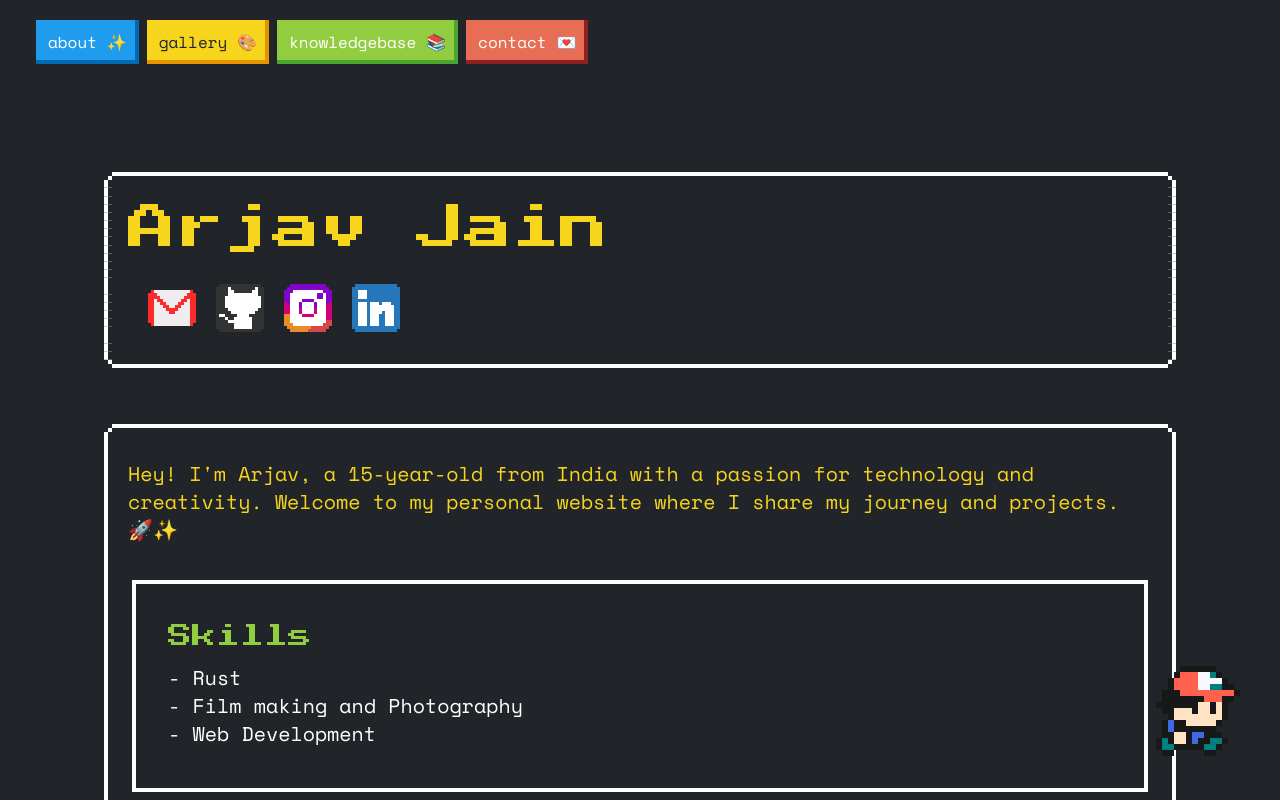
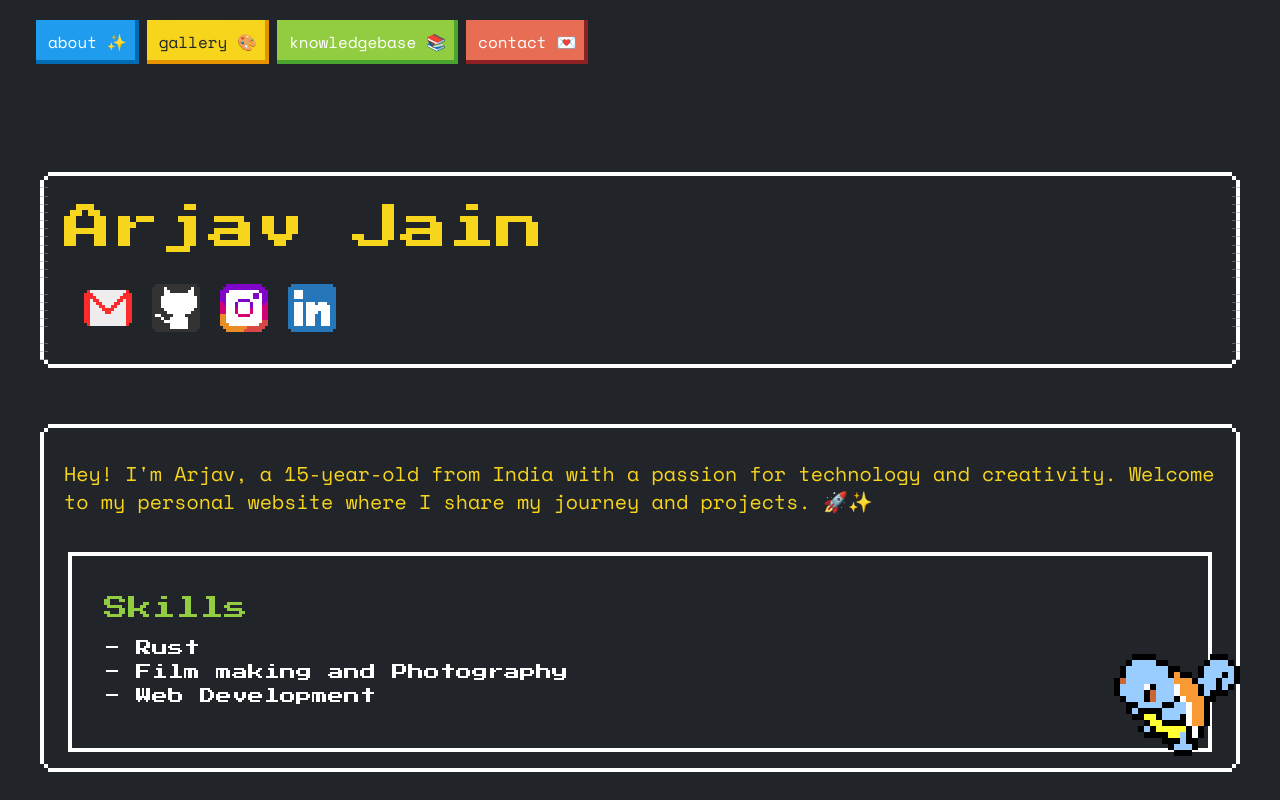
Before and after one commit to arjav0703/my-website, a Next.js app: page / in a window 1280 px wide. Shown: the top 800 px of the page. Built offline with nearby package versions, Linux system fonts and the light colour scheme.

Commit message:
fix hydration error

```diff
--- a/src/app/components/Character.tsx
+++ b/src/app/components/Character.tsx
@@ -1,3 +1,7 @@
+"use client";
+
+import { useState, useEffect } from "react";
+
 function RandomCharacter() {
   const characters = [
     "nes-mario",
@@ -9,15 +13,19 @@ function RandomCharacter() {
     "nes-kirby",
   ];
 
-  const randomIndex = Math.floor(Math.random() * characters.length);
-  const randomCharacter = characters[randomIndex];
+  const [randomCharacter, setRandomCharacter] = useState(characters[0]);
+
+  useEffect(() => {
+    const randomIndex = Math.floor(Math.random() * characters.length);
+    setRandomCharacter(characters[randomIndex]);
+  }, []);
 
   return <i className={randomCharacter}></i>;
 }
 
 export default function RenderCharacter() {
   return (
-    <div className="fixed bottom-10 right-10">
+    <div className="fixed bottom-10 right-10 hover:scale-110 active:scale-90">
       <RandomCharacter />
     </div>
   );
--- a/src/app/components/Hero.tsx
+++ b/src/app/components/Hero.tsx
@@ -19,11 +19,11 @@ function SkillSection() {
       </div>
       <div className="lists is-success my-3">
         <ul className="nes-list is-circle">
-          <p className="text-xl">
-            <li>- Rust</li>
-            <li>- Film making and Photography</li>
-            <li>- Web Development</li>
-          </p>
+          {/*<p className="text-xl">*/}
+          <li>- Rust</li>
+          <li>- Film making and Photography</li>
+          <li>- Web Development</li>
+          {/*</p>*/}
         </ul>
       </div>
     </section>
--- a/src/app/page.tsx
+++ b/src/app/page.tsx
@@ -11,7 +11,7 @@ export default function Home() {
     <>
       <div className="bg-[#212529]">
         <div
-          className="pt-20 max-w-6xl mx-auto  h-screen px-8 py-4 flex flex-col gap-10"
+          className="pt-20 max-w-7xl mx-auto  h-screen px-8 py-4 flex flex-col gap-10"
           onCopy={CopyHandler}
         >
           <NameSection />
```
